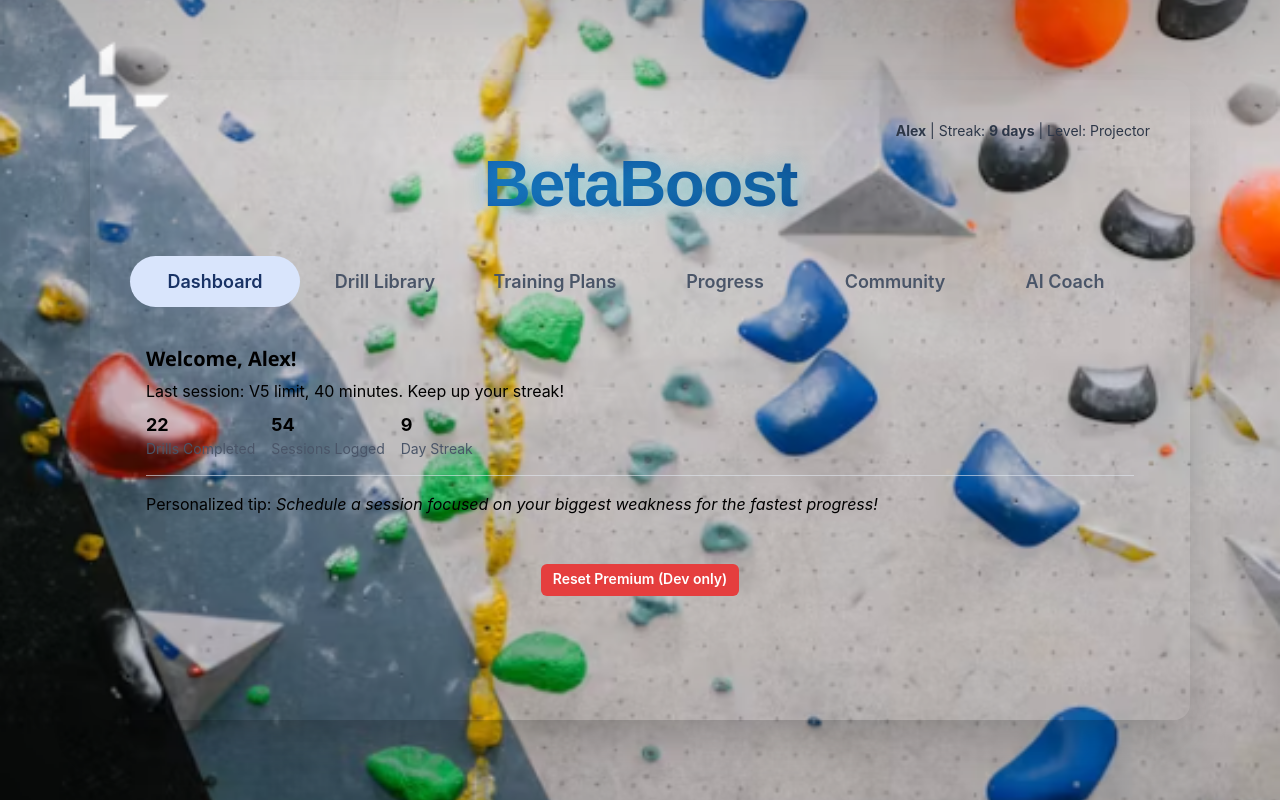
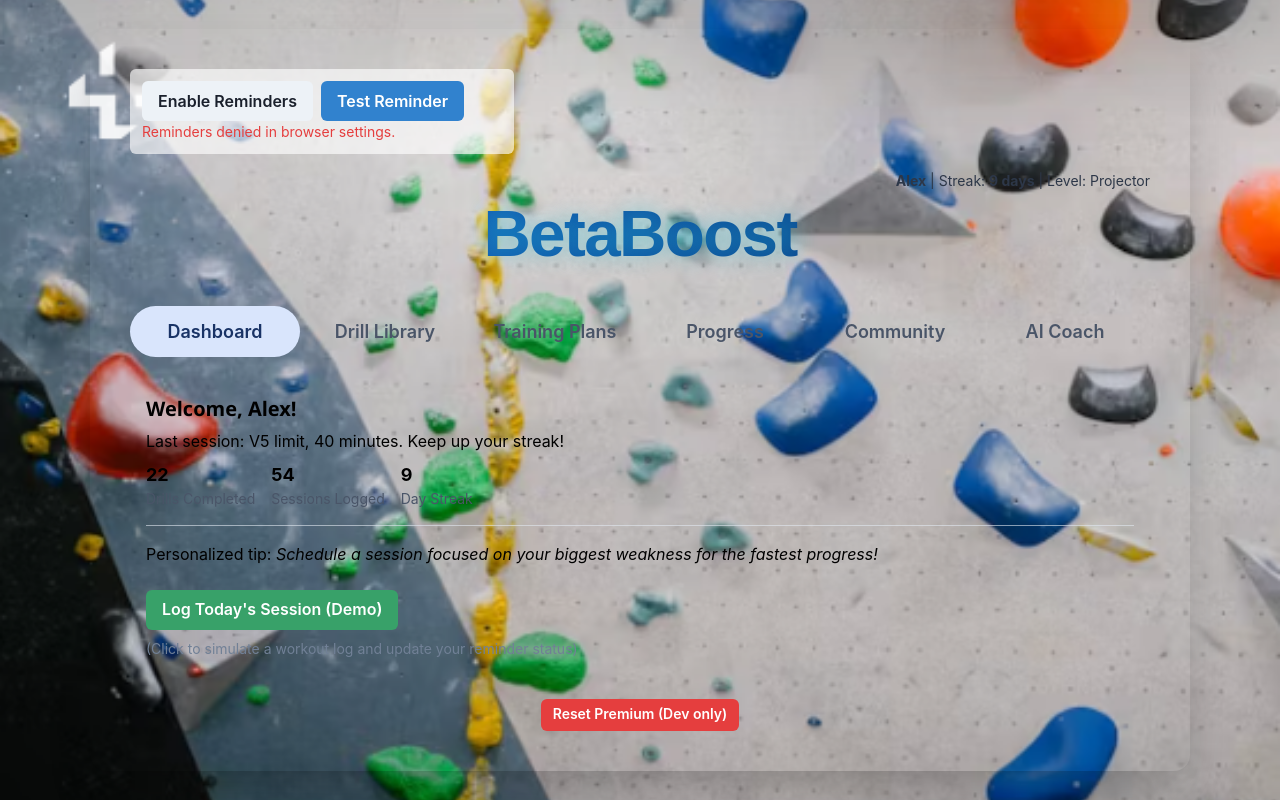
Before and after one commit to Freedomwithin/BetaBoost, a React (Vite) app: page / in a window 1280 px wide. Built offline with nearby package versions, Linux system fonts and the light colour scheme.

Commit message:
Implement Reminders

```diff
--- a/src/App.jsx
+++ b/src/App.jsx
@@ -26,6 +26,7 @@ import {
 } from "@chakra-ui/react";
 import { keyframes } from "@emotion/react";
 import { BrowserRouter as Router, Routes, Route } from "react-router-dom";
+import ReminderControls from "./components/ReminderControls";
 
 // ----- DASHBOARD DATA -----
 const user = {
@@ -136,11 +137,10 @@ const colorWave = keyframes`
   100% {background-position: 0% 50%;text-shadow: 2px 4px 16px #122;}
 `;
 
-// Use only the "ocean" color palette for the theme
 const theme = extendTheme({
   colors: {
     ocean: {
-      800: "#0d1a2f", // Very dark/navy
+      800: "#0d1a2f",
       700: "#193366",
       600: "#23408f",
       400: "#2b53c0",
@@ -384,7 +384,7 @@ function ChatBot() {
 // ----- SUCCESS PAGE -----
 function Success() {
   useEffect(() => {
-    localStorage.setItem("betaBoostPremium", "true"); // mark user as premium on success
+    localStorage.setItem("betaBoostPremium", "true");
   }, []);
 
   return (
@@ -405,9 +405,30 @@ function Cancel() {
   );
 }
 
-// ----- MAIN APP WITH ROUTING AND PREMIUM GATING -----
+// ----- MAIN APP WITH ROUTING AND REMINDER LOGIC -----
 function App() {
   const isPremium = localStorage.getItem("betaBoostPremium") === "true";
+
+  // --------- MISSED SESSION REMINDER LOGIC ---------
+  useEffect(() => {
+    function daysSince(dateStr) {
+      if (!dateStr) return 9999;
+      const last = new Date(dateStr);
+      const now = new Date();
+      // Compare date only, ignore time of day
+      return Math.floor((now - last) / (1000 * 60 * 60 * 24));
+    }
+    const lastSession = localStorage.getItem("lastSessionDate");
+    if (
+      lastSession &&
+      daysSince(lastSession) >= 3 &&
+      Notification?.permission === "granted"
+    ) {
+      new Notification("⏰ Missed climbing day!", {
+        body: "Get back on your streak – time to log a session!",
+      });
+    }
+  }, []);
 
   return (
     <ChakraProvider theme={theme}>
@@ -439,6 +460,9 @@ function App() {
                   boxShadow="2xl"
                   overflowY="auto"
                 >
+                  {/* ---- Reminders Block ---- */}
+                  <ReminderControls />
+
                   {/* User info row */}
                   <Flex align="center" justify="flex-end" mb={1}>
                     <Box>
@@ -519,6 +543,21 @@ function App() {
                           Personalized tip:{" "}
                           <i>Schedule a session focused on your biggest weakness for the fastest
                             progress!</i>
+                        </Text>
+
+                        {/* Example: Add "Log Session" button for demo/testing */}
+                        <Button
+                          mt={4}
+                          colorScheme="green"
+                          onClick={() => {
+                            localStorage.setItem("lastSessionDate", new Date().toISOString());
+                            window.location.reload();
+                          }}
+                        >
+                          Log Today's Session (Demo)
+                        </Button>
+                        <Text mt={2} fontSize="sm" color="gray.500">
+                          (Click to simulate a workout log and update your reminder status)
                         </Text>
                       </TabPanel>
 
--- /dev/null
+++ b/src/components/ReminderControls.jsx
@@ -0,0 +1,44 @@
+import React, { useState } from "react";
+import { Box, Button, Text } from "@chakra-ui/react";
+
+function ReminderControls() {
+    const [permission, setPermission] = useState(Notification?.permission);
+
+    const enableReminders = () => {
+        if (!("Notification" in window)) {
+            alert("Notifications are not supported in your browser yet.");
+            return;
+        }
+        Notification.requestPermission().then(result => setPermission(result));
+    };
+
+    const sendReminder = () => {
+        if (permission === "granted") {
+            new Notification("⏰ Climbing Reminder", {
+                body: "Hey! You missed your climbing day. Want to reschedule a session?",
+            });
+        }
+    };
+
+    return (
+        <Box bg="whiteAlpha.700" borderRadius="md" p={3} mb={4} maxW="sm">
+            <Button onClick={enableReminders} mr={2}>
+                {permission === "granted" ? "Notifications Enabled" : "Enable Reminders"}
+            </Button>
+            <Button
+                colorScheme="blue"
+                onClick={sendReminder}
+                disabled={permission !== "granted"}
+            >
+                Test Reminder
+            </Button>
+            {permission === "denied" && (
+                <Text color="red.500" fontSize="sm">
+                    Reminders denied in browser settings.
+                </Text>
+            )}
+        </Box>
+    );
+}
+
+export default ReminderControls;
```
